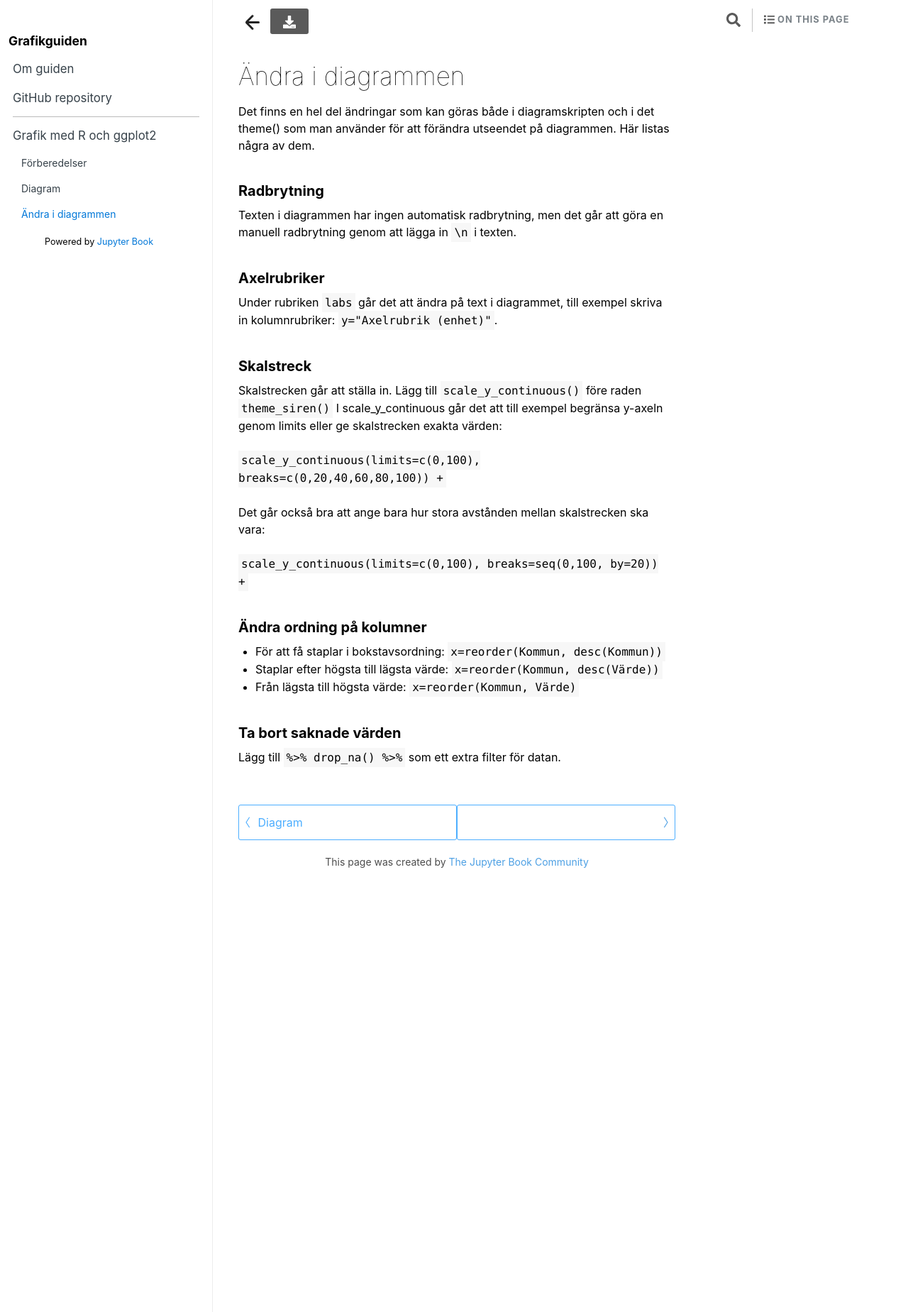
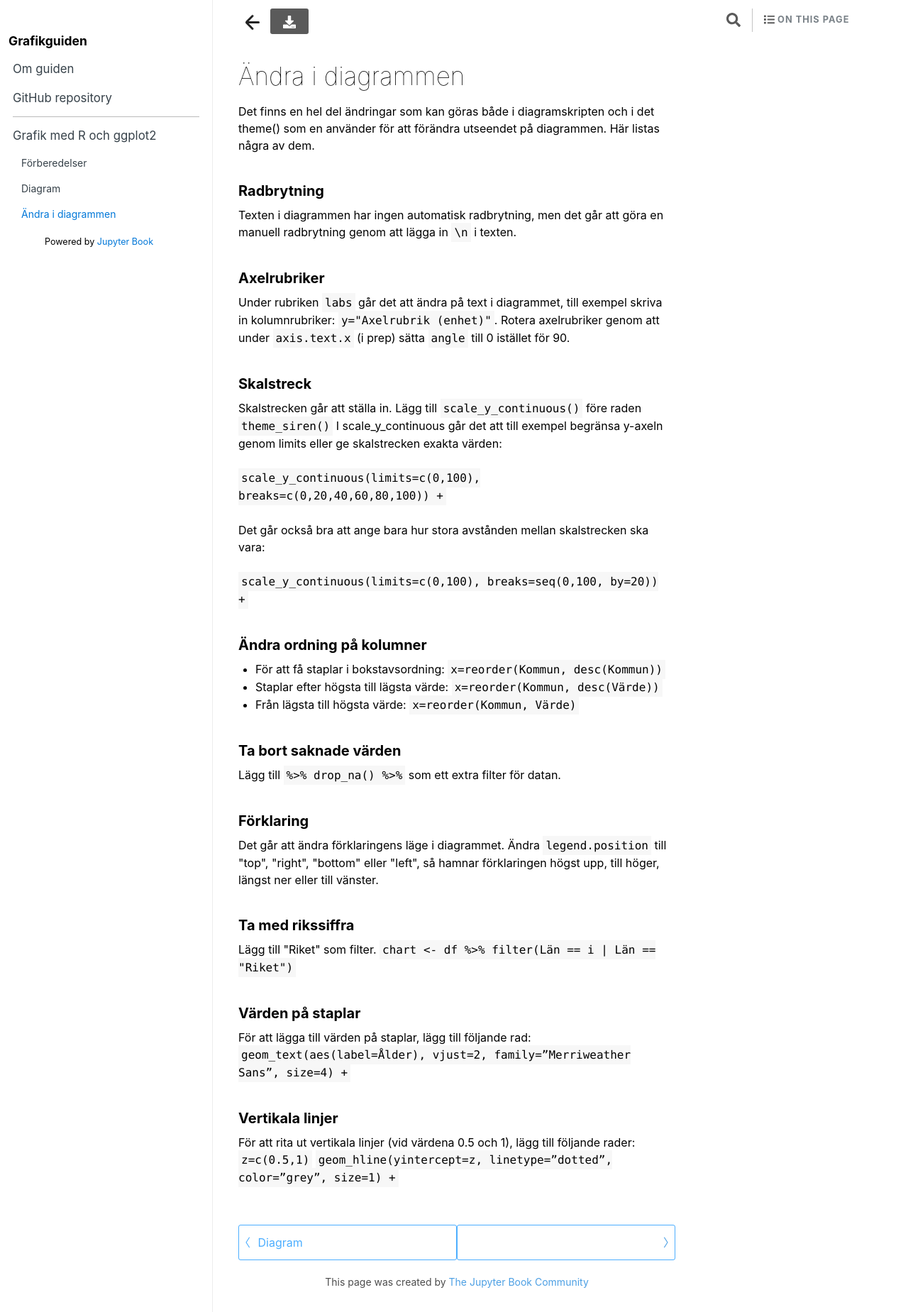
Before and after one commit to nyhetsbyran-siren/grafikguide, a Jekyll site: the page built from _build/modification.html, in a window 1280 px wide. Shown: the whole page at 71% size. Built offline with Jekyll 4.4.1, drawn with Linux system fonts in a browser that asks for light colours; comment, search, counter and statistics services are not loaded.

Commit message:
tillägg i flera kapitel

```diff
--- a/_build/charts.html
+++ b/_build/charts.html
@@ -11,7 +11,7 @@ prev_page:
 next_page:
   url: /modification.html
 suffix: .ipynb
-search: images png staplar stapeldiagram skiktade hr av blekinge liggande man till kuggade flera aklagare halmstad linje fleralinjer diagram r ngra de vanligaste diagrammen som vi anvnder oss fr att gra behver bara lgga coordflip koden grupperade med ett grupperat kan visa vrden exempel per klagarkammare excelfilen ser ut s linjediagram linjer
+search: images png staplar stapeldiagram skiktade hr blekinge liggande man till kuggade flera aklagare halmstad linje fleralinjer diagram r ngra av de vanligaste diagrammen som vi anvnder fr att gra behver bara lgga coordflip koden grupperade med ett grupperat kan visa vrden exempel per klagarkammare excelfilen ser ut s linjediagram linjer
 
 comment: "***PROGRAMMATICALLY GENERATED, DO NOT EDIT. SEE ORIGINAL FILES IN /content***"
 ---
@@ -23,7 +23,7 @@ comment: "***PROGRAMMATICALLY GENERATED, DO NOT EDIT. SEE ORIGINAL FILES IN /con
 
 <div class="cell border-box-sizing text_cell rendered"><div class="inner_cell">
 <div class="text_cell_render border-box-sizing rendered_html">
-<p>Här är några av de vanligaste diagrammen som vi använder oss av.</p>
+<p>Här är några av de vanligaste diagrammen som vi använder.</p>
 <h2 id="Stapeldiagram">Stapeldiagram<a class="anchor-link" href="#Stapeldiagram"> </a></h2>
 </div>
 </div>
--- a/_build/modification.html
+++ b/_build/modification.html
@@ -11,7 +11,7 @@ prev_page:
 next_page:
   url:
 suffix: .ipynb
-search: att det till gr scaleycontinuous kommun vrde ndra diagrammen som fr p radbrytning skalstrecken limits c x reorder en texten genom exempel y lgg vrden breaks staplar desc hgsta lgsta finns hel del ndringar kan gras bde diagramskripten och theme man anvnder frndra utseendet hr listas ngra av dem har ingen automatisk men gra manuell lgga n axelrubriker under rubriken labs text diagrammet skriva kolumnrubriker axelrubrik enhet skalstreck stlla fre raden themesiren begrnsa axeln eller ge exakta ocks bra ange bara hur stora avstnden mellan ska vara seq ordning kolumner f bokstavsordning efter frn ta bort saknade dropna ett extra
+search: till att det fr gr ndra p lgg som x scaleycontinuous vrden c staplar kommun vrde diagrammen en radbrytning genom skalstrecken limits eller reorder filter och texten lgga axelrubriker under text diagrammet exempel y breaks desc hgsta lgsta ta riket ln fljande size vertikala linjer z finns hel del ndringar kan gras bde diagramskripten theme anvnder frndra utseendet hr listas ngra av dem har ingen automatisk men gra manuell n rubriken labs skriva kolumnrubriker axelrubrik enhet rotera axis prep stta angle istllet skalstreck stlla fre raden themesiren begrnsa axeln ge exakta ocks bra ange bara hur stora avstnden mellan ska
 
 comment: "***PROGRAMMATICALLY GENERATED, DO NOT EDIT. SEE ORIGINAL FILES IN /content***"
 ---
@@ -23,9 +23,10 @@ comment: "***PROGRAMMATICALLY GENERATED, DO NOT EDIT. SEE ORIGINAL FILES IN /con
 
 <div class="cell border-box-sizing text_cell rendered"><div class="inner_cell">
 <div class="text_cell_render border-box-sizing rendered_html">
-<p>Det finns en hel del ändringar som kan göras både i diagramskripten och i det theme() som man använder för att förändra utseendet på diagrammen. Här listas några av dem.</p>
+<p>Det finns en hel del ändringar som kan göras både i diagramskripten och i det theme() som en använder för att förändra utseendet på diagrammen. Här listas några av dem.</p>
 <h2 id="Radbrytning">Radbrytning<a class="anchor-link" href="#Radbrytning"> </a></h2><p>Texten i diagrammen har ingen automatisk radbrytning, men det går att göra en manuell radbrytning genom att lägga in  <code>\n</code> i texten.</p>
-<h2 id="Axelrubriker">Axelrubriker<a class="anchor-link" href="#Axelrubriker"> </a></h2><p>Under rubriken <code>labs</code> går det att ändra på text i diagrammet, till exempel skriva in kolumnrubriker: <code>y="Axelrubrik (enhet)"</code>.</p>
+<h2 id="Axelrubriker">Axelrubriker<a class="anchor-link" href="#Axelrubriker"> </a></h2><p>Under rubriken <code>labs</code> går det att ändra på text i diagrammet, till exempel skriva in kolumnrubriker: <code>y="Axelrubrik (enhet)"</code>.
+Rotera axelrubriker genom att under <code>axis.text.x</code> (i prep) sätta <code>angle</code> till 0 istället för 90.</p>
 <h2 id="Skalstreck">Skalstreck<a class="anchor-link" href="#Skalstreck"> </a></h2><p>Skalstrecken går att ställa in. Lägg till <code>scale_y_continuous()</code> före raden <code>theme_siren()</code>
 I scale_y_continuous går det att till exempel begränsa y-axeln genom limits eller ge skalstrecken exakta värden:</p>
 <p><code>scale_y_continuous(limits=c(0,100), breaks=c(0,20,40,60,80,100)) +</code></p>
@@ -37,6 +38,14 @@ I scale_y_continuous går det att till exempel begränsa y-axeln genom limits el
 <li>Från lägsta till högsta värde: <code>x=reorder(Kommun, Värde)</code></li>
 </ul>
 <h2 id="Ta-bort-saknade-v&#228;rden">Ta bort saknade v&#228;rden<a class="anchor-link" href="#Ta-bort-saknade-v&#228;rden"> </a></h2><p>Lägg till <code>%&gt;% drop_na() %&gt;%</code> som ett extra filter för datan.</p>
+<h2 id="F&#246;rklaring">F&#246;rklaring<a class="anchor-link" href="#F&#246;rklaring"> </a></h2><p>Det går att ändra förklaringens läge i diagrammet. Ändra <code>legend.position</code> till "top", "right", "bottom" eller "left", så hamnar förklaringen högst upp, till höger, längst ner eller till vänster.</p>
+<h2 id="Ta-med-rikssiffra">Ta med rikssiffra<a class="anchor-link" href="#Ta-med-rikssiffra"> </a></h2><p>Lägg till "Riket" som filter.
+<code>chart &lt;- df %&gt;% filter(Län == i | Län == "Riket")</code></p>
+<h2 id="V&#228;rden-p&#229;-staplar">V&#228;rden p&#229; staplar<a class="anchor-link" href="#V&#228;rden-p&#229;-staplar"> </a></h2><p>För att lägga till värden på staplar, lägg till följande rad:
+<code>geom_text(aes(label=Ålder), vjust=2, family=”Merriweather Sans”, size=4) +</code></p>
+<h2 id="Vertikala-linjer">Vertikala linjer<a class="anchor-link" href="#Vertikala-linjer"> </a></h2><p>För att rita ut vertikala linjer (vid värdena 0.5 och 1), lägg till följande rader:
+<code>z=c(0.5,1)</code>
+<code>geom_hline(yintercept=z, linetype=”dotted”, color=”grey”, size=1) +</code></p>
 
 </div>
 </div>
--- a/_build/overview.html
+++ b/_build/overview.html
@@ -11,7 +11,7 @@ prev_page:
 next_page:
   url: /preparation.html
 suffix: .ipynb
-search: och r fr av diagram som kapitel grafik med att p ett olika typer skripten kan frberedelser ndra diagrammen man ggplot alla redaktionen ska kunna gra har vi antal skript data kras de bara par f ndringar till exempel rubriker informationstext kllhnvisning krs terminalen beskriver kort vilka krvs kra diagramskripten visar tar upp saker vilja hur d gr tillvga
+search: och r fr av diagram som kapitel grafik med att p ett olika typer skripten kan frberedelser ndra diagrammen en ggplot alla redaktionen ska kunna gra har vi antal skript data kras de bara par f ndringar till exempel rubriker informationstext kllhnvisning krs terminalen beskriver kort vilka krvs kra diagramskripten visar tar upp saker vilja hur d gr tillvga
 
 comment: "***PROGRAMMATICALLY GENERATED, DO NOT EDIT. SEE ORIGINAL FILES IN /content***"
 ---
@@ -28,7 +28,7 @@ comment: "***PROGRAMMATICALLY GENERATED, DO NOT EDIT. SEE ORIGINAL FILES IN /con
 <p>Skripten körs i R-terminalen.</p>
 <p><strong>Kapitel 1: Förberedelser</strong> beskriver kort vilka förberedelser som krävs för att köra diagramskripten.</p>
 <p><strong>Kapitel 2: Diagram</strong> visar olika typer av diagram.</p>
-<p><strong>Kapitel 3: Ändra i diagrammen</strong> tar upp saker som man kan vilja ändra på i diagrammen, och hur man då går tillväga.</p>
+<p><strong>Kapitel 3: Ändra i diagrammen</strong> tar upp saker som en kan vilja ändra på i diagrammen, och hur en då går tillväga.</p>
 
 </div>
 </div>
```
Also changed, not shown: _build/preparation.html (+7 -7 lines), 4 other files.
